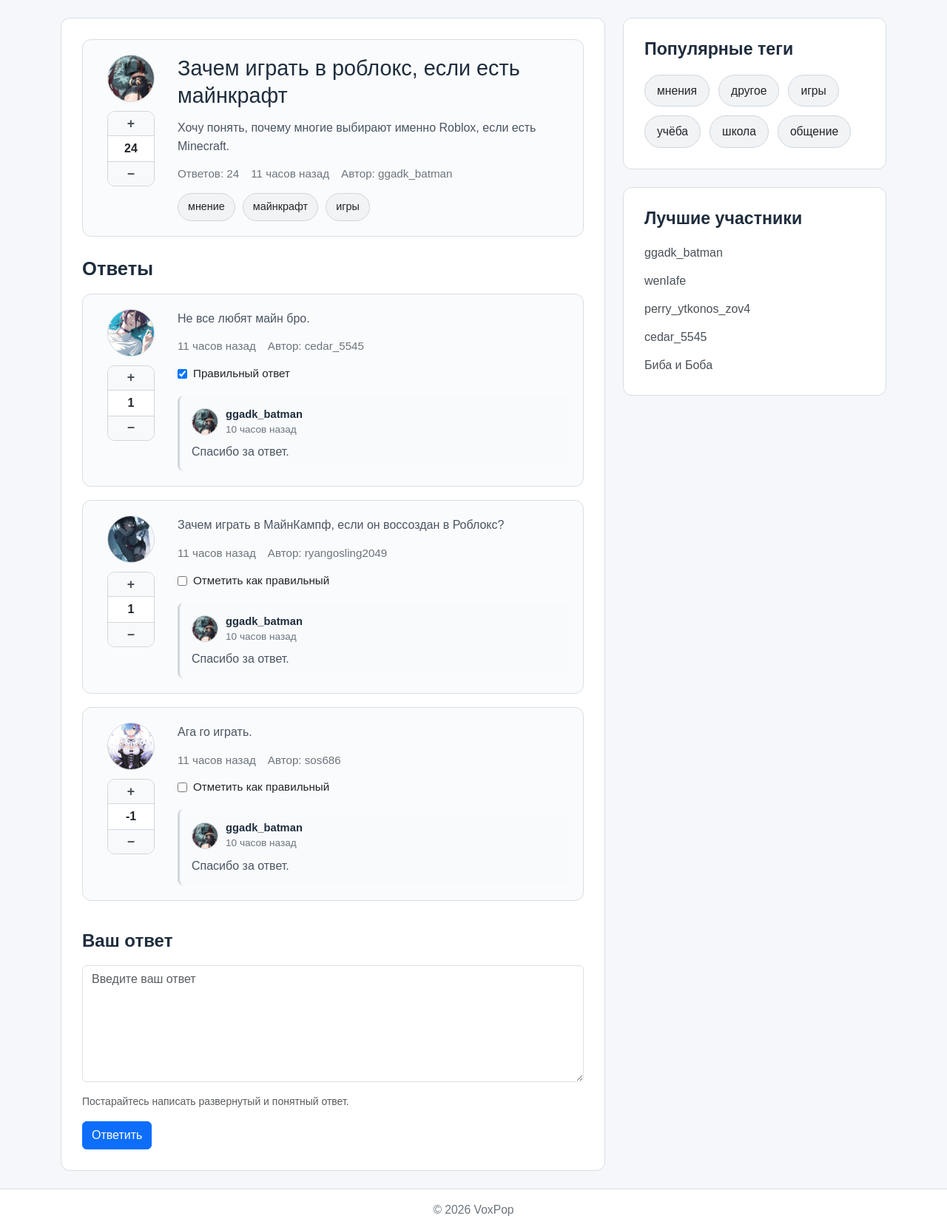
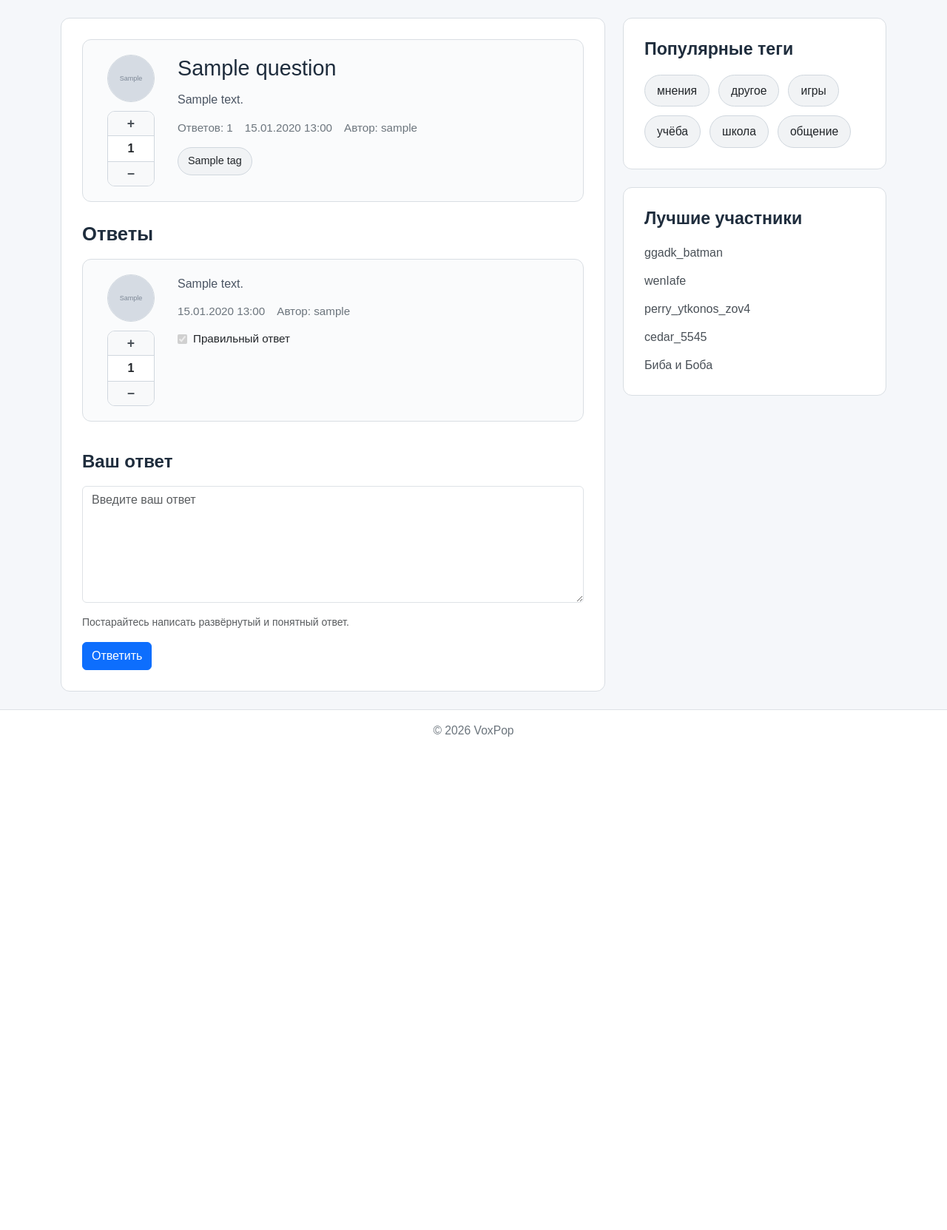
Before and after one commit to ashixx2/2026-VK-EDU-WEB-11-Solovev-R, a Django app: page /question/1/ in a window 1280 px wide. Shown: the part 121-1784 px from the top of the page at 74% size. After the commit the page ends 1117 px from the top, so only its background shows below. Run offline with Django 5.2, Linux system fonts and the light colour scheme; tables that the repository leaves empty hold one stand-in row (values such as "Sample post"); grey boxes marked "Sample" are stand-in pictures; some libraries are stand-ins or nearby versions.

Commit message:
Use database queries in question views

```diff
--- a/questions/templates/questions/question_detail.html
+++ b/questions/templates/questions/question_detail.html
@@ -9,14 +9,14 @@
     <article class="question-card question-page-card">
         <div class="question-card-left">
             <img
-                src="{% static question.avatar %}"
+                src="{% static question.author.profile.avatar %}"
                 alt="Аватар автора"
                 class="question-avatar"
             >
 
             <div class="vote-box">
                 <button class="vote-btn" type="button">+</button>
-                <div class="vote-count">{{ question.likes }}</div>
+                <div class="vote-count">{{ question.rating|default:0 }}</div>
                 <button class="vote-btn" type="button">−</button>
             </div>
         </div>
@@ -31,15 +31,15 @@
             </p>
 
             <div class="question-meta">
-                <span>Ответов: {{ question.answers_count }}</span>
-                <span>{{ question.created_at }}</span>
-                <span>Автор: {{ question.author }}</span>
+                <span>Ответов: {{ question.answers_count|default:0 }}</span>
+                <span>{{ question.created_at|date:"d.m.Y H:i" }}</span>
+                <span>Автор: {{ question.author.username }}</span>
             </div>
 
             <div class="question-tags">
-                {% for tag in question.tags %}
-                    <a href="{% url 'questions:tag' tag %}" class="tag-link small-tag">
-                        {{ tag }}
+                {% for tag in question.tags.all %}
+                    <a href="{% url 'questions:tag' tag.slug %}" class="tag-link small-tag">
+                        {{ tag.title }}
                     </a>
                 {% endfor %}
             </div>
@@ -55,14 +55,14 @@
             <article class="answer-card">
                 <div class="answer-left">
                     <img
-                        src="{% static answer.avatar %}"
+                        src="{% static answer.author.profile.avatar %}"
                         alt="Аватар автора"
                         class="question-avatar"
                     >
 
                     <div class="vote-box">
                         <button class="vote-btn" type="button">+</button>
-                        <div class="vote-count">{{ answer.likes }}</div>
+                        <div class="vote-count">{{ answer.rating|default:0 }}</div>
                         <button class="vote-btn" type="button">−</button>
                     </div>
                 </div>
@@ -73,38 +73,25 @@
                     </p>
 
                     <div class="answer-meta">
-                        <span>{{ answer.created_at }}</span>
-                        <span>Автор: {{ answer.author }}</span>
+                        <span>{{ answer.created_at|date:"d.m.Y H:i" }}</span>
+                        <span>Автор: {{ answer.author.username }}</span>
                     </div>
 
                     <label class="correct-answer">
                         {% if answer.is_correct %}
-                            <input type="checkbox" checked>
+                            <input type="checkbox" checked disabled>
                             <span>Правильный ответ</span>
                         {% else %}
-                            <input type="checkbox">
-                            <span>Отметить как правильный</span>
+                            <input type="checkbox" disabled>
+                            <span>Ответ не отмечен как правильный</span>
                         {% endif %}
                     </label>
-
-                    <div class="nested-reply">
-                        <div class="nested-reply-header">
-                            <img
-                                src="{% static question.avatar %}"
-                                alt="Аватар автора"
-                                class="nested-avatar"
-                            >
-                            <div>
-                                <div class="nested-author">{{ question.author }}</div>
-                                <div class="nested-date">10 часов назад</div>
-                            </div>
-                        </div>
-                        <p class="nested-text">
-                            Спасибо за ответ.
-                        </p>
-                    </div>
                 </div>
             </article>
+        {% empty %}
+            <div class="empty-content">
+                Пока нет ни одного ответа к этому вопросу.
+            </div>
         {% endfor %}
     </div>
 
@@ -126,7 +113,7 @@
             </div>
 
             <div class="form-text mb-3">
-                Постарайтесь написать развернутый и понятный ответ.
+                Постарайтесь написать развёрнутый и понятный ответ.
             </div>
 
             <button type="submit" class="btn btn-primary">Ответить</button>
--- /dev/null
+++ b/questions/utils.py
@@ -0,0 +1,21 @@
+from django.core.paginator import EmptyPage, PageNotAnInteger, Paginator
+
+
+def paginate(objects_list, request, per_page=10):
+    paginator = Paginator(objects_list, per_page)
+    page_number = request.GET.get("page", 1)
+
+    try:
+        page = paginator.page(page_number)
+    except PageNotAnInteger:
+        page = paginator.page(1)
+    except EmptyPage:
+        page = paginator.page(paginator.num_pages)
+
+    page.elided_page_range = paginator.get_elided_page_range(
+        page.number,
+        on_each_side=2,
+        on_ends=1,
+    )
+
+    return page
--- a/questions/views.py
+++ b/questions/views.py
@@ -1,167 +1,49 @@
-from django.shortcuts import render
-from django.core.paginator import Paginator, PageNotAnInteger, EmptyPage
+from django.shortcuts import get_object_or_404, render
+
+from .models import Answer, Question, Tag
+from .utils import paginate
 
 
-def paginate(objects_list, request, per_page=10):
-    paginator = Paginator(objects_list, per_page)
-    page_number = request.GET.get('page', 1)
-
-    try:
-        page = paginator.page(page_number)
-    except PageNotAnInteger:
-        page = paginator.page(1)
-    except EmptyPage:
-        page = paginator.page(paginator.num_pages)
-
-    page.elided_page_range = paginator.get_elided_page_range(
-        page.number,
-        on_each_side=2,
-        on_ends=1,
-    )
-
-    return page
-
-
-def make_questions():
-    questions = [
-        {
-            'id': 1,
-            'title': 'Зачем играть в роблокс, если есть майнкрафт',
-            'text': 'Хочу понять, почему многие выбирают именно Roblox, если есть Minecraft.',
-            'avatar': 'questions/img/anime1.jpg',
-            'likes': 24,
-            'answers_count': 24,
-            'author': 'ggadk_batman',
-            'created_at': '11 часов назад',
-            'tags': ['мнение', 'майнкрафт', 'игры'],
-        },
-        {
-            'id': 2,
-            'title': 'Выгорел от учёбы?',
-            'text': 'Помогите, учился все 3 четверти нормально и в 4 четверти всё пошло не по плану. Что делать?',
-            'avatar': 'questions/img/anime4.jpg',
-            'likes': 0,
-            'answers_count': 22,
-            'author': 'wenIafe',
-            'created_at': '10 часов назад',
-            'tags': ['мнения', 'другое', 'учёба'],
-        },
-        {
-            'id': 3,
-            'title': 'Вам повезло, у вас красивые одноклассницы',
-            'text': 'Хочется обсудить, почему в разных школах и классах настолько отличается атмосфера.',
-            'avatar': 'questions/img/anime5.jpg',
-            'likes': 0,
-            'answers_count': 23,
-            'author': 'perry_ytkonos_zov4',
-            'created_at': '10 часов назад',
-            'tags': ['мнения', 'другое', 'школа'],
-        },
-        {
-            'id': 4,
-            'title': 'Как заставить себя нормально учиться?',
-            'text': 'Не могу войти в режим после каникул, постоянно отвлекаюсь.',
-            'avatar': 'questions/img/anime2.jpg',
-            'likes': 12,
-            'answers_count': 8,
-            'author': 'cedar_5545',
-            'created_at': '9 часов назад',
-            'tags': ['учёба', 'школа'],
-        },
-        {
-            'id': 5,
-            'title': 'Что лучше: Python или JavaScript?',
-            'text': 'Хочу начать программировать, но не понимаю, с чего лучше начать.',
-            'avatar': 'questions/img/anime3.jpg',
-            'likes': 18,
-            'answers_count': 14,
-            'author': 'Биба и Боба',
-            'created_at': '8 часов назад',
-            'tags': ['python', 'web'],
-        },
-    ]
-
-    result = []
-
-    for i in range(1, 31):
-        question = questions[(i - 1) % len(questions)].copy()
-        question['id'] = i
-        result.append(question)
-
-    return result
+QUESTIONS_PER_PAGE = 10
+ANSWERS_PER_PAGE = 10
 
 
 def index(request):
-    questions = make_questions()
-    page = paginate(questions, request, per_page=3)
+    page = paginate(Question.objects.new(), request, QUESTIONS_PER_PAGE)
 
-    return render(request, 'questions/index.html', {
-        'page': page,
+    return render(request, "questions/index.html", {
+        "page": page,
     })
 
 
 def hot(request):
-    questions = sorted(make_questions(), key=lambda question: question['likes'], reverse=True)
-    page = paginate(questions, request, per_page=3)
+    page = paginate(Question.objects.hot(), request, QUESTIONS_PER_PAGE)
 
-    return render(request, 'questions/hot.html', {
-        'page': page,
+    return render(request, "questions/hot.html", {
+        "page": page,
     })
 
 
 def tag(request, tag_name):
-    questions = [
-        question for question in make_questions()
-        if tag_name in question['tags']
-    ]
+    tag_object = get_object_or_404(Tag, slug=tag_name)
+    page = paginate(Question.objects.by_tag(tag_object.slug), request, QUESTIONS_PER_PAGE)
 
-    page = paginate(questions, request, per_page=3)
-
-    return render(request, 'questions/tag.html', {
-        'page': page,
-        'tag_name': tag_name,
+    return render(request, "questions/tag.html", {
+        "page": page,
+        "tag": tag_object,
+        "tag_name": tag_object.title,
     })
 
 
 def question_detail(request, question_id):
-    questions = make_questions()
-    question = questions[(question_id - 1) % len(questions)].copy()
-    question['id'] = question_id
+    question = get_object_or_404(Question.objects.new(), pk=question_id)
+    page = paginate(Answer.objects.for_question(question), request, ANSWERS_PER_PAGE)
 
-    answers = [
-        {
-            'text': 'Не все любят майн бро.',
-            'avatar': 'questions/img/anime2.jpg',
-            'likes': 1,
-            'author': 'cedar_5545',
-            'created_at': '11 часов назад',
-            'is_correct': True,
-        },
-        {
-            'text': 'Зачем играть в МайнКампф, если он воссоздан в Роблокс?',
-            'avatar': 'questions/img/anime3.jpg',
-            'likes': 1,
-            'author': 'ryangosling2049',
-            'created_at': '11 часов назад',
-            'is_correct': False,
-        },
-        {
-            'text': 'Ага го играть.',
-            'avatar': 'questions/img/anime4.jpg',
-            'likes': -1,
-            'author': 'sos686',
-            'created_at': '11 часов назад',
-            'is_correct': False,
-        },
-    ]
-
-    page = paginate(answers, request, per_page=3)
-
-    return render(request, 'questions/question_detail.html', {
-        'question': question,
-        'page': page,
+    return render(request, "questions/question_detail.html", {
+        "question": question,
+        "page": page,
     })
 
 
 def ask(request):
-    return render(request, 'questions/ask.html')
+    return render(request, "questions/ask.html")
```
Also changed, not shown: questions/models.py (+49 -2 lines), questions/templates/questions/includes/question_card.html (+8 -8 lines).
